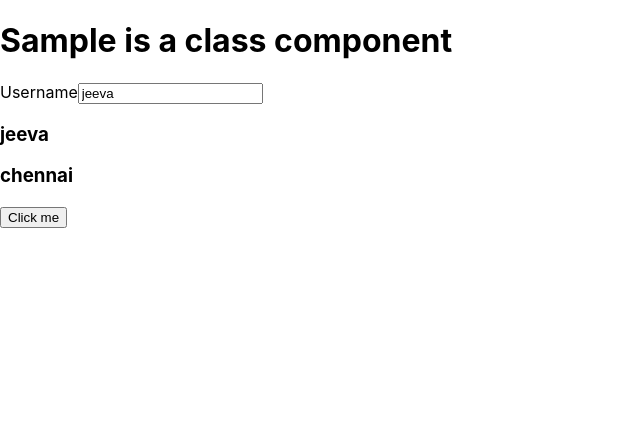
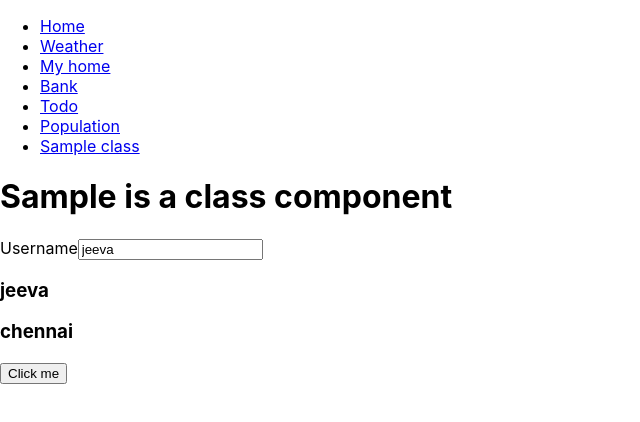
Before and after one commit to jeevaengg21/hello-world, a React (Create React App) app: page /sample in a window 1280 px wide. Shown: the top 422 px of the page, without its empty margins (0-640 px from the left). Built offline with nearby package versions, Linux system fonts and the light colour scheme.

Commit message:
useNavigate hook and Class component

```diff
--- a/src/App.js
+++ b/src/App.js
@@ -7,7 +7,7 @@ import Weather from "./Weather"
 import Population from "./Population"
 import MyAccount from "./bank_app/MyAccount"
 import Todo from "./todo_app/Todo"
-import { BrowserRouter, Routes, Route, Link } from "react-router-dom"
+import { BrowserRouter, Routes, Route, Link, Navigate } from "react-router-dom"
 import Login from "./Login"
 import Sample from "./class_component/Sample"
 
@@ -39,30 +39,30 @@ const App = () => {
         console.log("Intiate birth certification creation process", birthDateTime)
     }
 
-    // const CheckLoggedIn = (children) => {
-
-    //     return isLoggedIn ? children : <Login onLoginSuccess={onLoginSuccess}></Login>
-    // }
-
-
+    const CheckLoggedIn = ({ children }) => {
+        return isLoggedIn ? (children) : <Navigate to="/login"></Navigate>
+    }
 
 
     return (
         <BrowserRouter>
-            <Sample></Sample>
+
             <Routes>
                 <Route path="/login" element={<Login onLoginSuccess={onLoginSuccess} ></Login>}></Route>
-                <Route path="/" element={isLoggedIn &&
-                    <Welcome />
+                <Route path="/" element={
+                    <CheckLoggedIn>
+                        <Welcome />
+                    </CheckLoggedIn>
                 }></Route>
                 <Route path="/weather/report" element={<Weather></Weather>}></Route>
                 <Route path="/bank" element={
-                    <>
+                    <CheckLoggedIn>
                         <MyAccount></MyAccount>
                         <Todo></Todo>
-                    </>}></Route>
+                    </CheckLoggedIn>}></Route>
                 <Route path="/todo/list" element={<Todo></Todo>}></Route>
                 <Route path="/population" element={<Population></Population>}></Route>
+                <Route path="/sample" element={<Sample></Sample>}></Route>
             </Routes>
         </BrowserRouter>
     )
--- a/src/Navigation.js
+++ b/src/Navigation.js
@@ -21,6 +21,9 @@ const Navigation = () => {
             <li>
                 <Link to="/population">Population</Link>
             </li>
+            <li>
+                <Link to="/sample">Sample class</Link>
+            </li>
         </ul>
     )
 }
--- a/src/class_component/Sample.js
+++ b/src/class_component/Sample.js
@@ -1,4 +1,5 @@
 import React from "react";
+import Navigation from "../Navigation";
 
 class Sample extends React.Component {
 
@@ -24,7 +25,7 @@ class Sample extends React.Component {
         })
     }
 
-    /** Like a PostConstruct */
+    /** Like a PostConstruct*/
     /** Life cycle method */
     componentDidMount() {
         console.log("inside componentDidMount")
@@ -34,7 +35,10 @@ class Sample extends React.Component {
             location: "chennai"
         })
     }
-
+    /** Like Predestroy */
+    componentWillUnmount() {
+        console.log("Component is unmounting")
+    }
     /** Life cycle method */
     shouldComponentUpdate(nextProps, nextState) {
         console.log("current name ", this.state.name)
@@ -55,6 +59,7 @@ class Sample extends React.Component {
     render() {
         /** Mandatory */
         return (<>
+            <Navigation></Navigation>
             <h1> Sample is a class component</h1>
 
             <label>Username</label>
```
